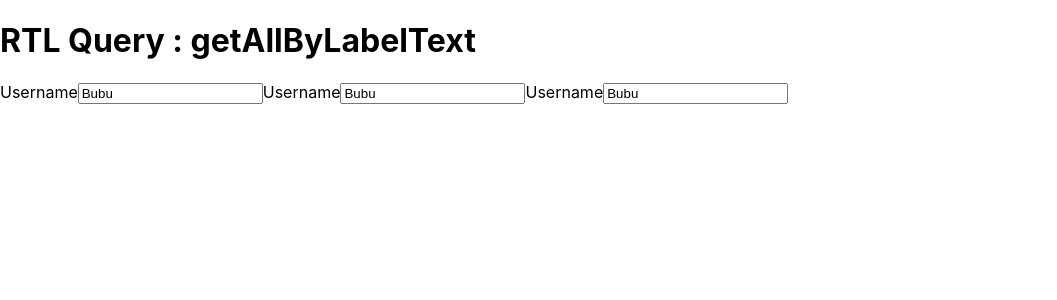
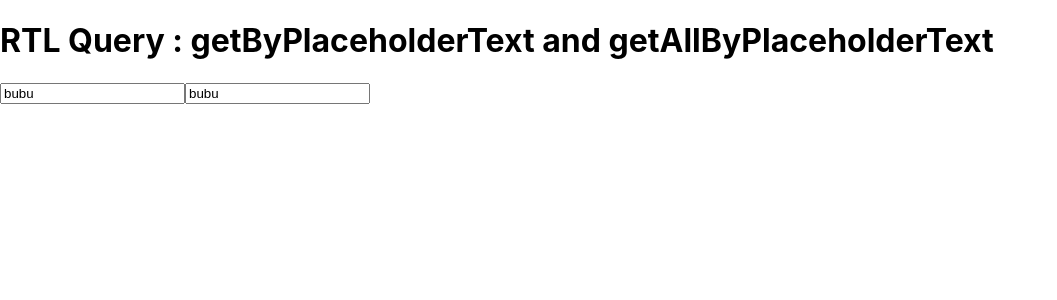
Before and after one commit to swarnabha-dutta/testing-blog-app, a React (Create React App) app: page / in a window 1280 px wide. Shown: the top 300 px of the page, without its empty margins (0-1057 px from the left). Built offline with nearby package versions, Linux system fonts and the light colour scheme.

Commit message:
learn getByPlaceholderText and getAllByPlaceholderText

```diff
--- a/src/App.js
+++ b/src/App.js
@@ -3,17 +3,10 @@ import './App';
 const App = () => {
   return (
     <div className='Ap'>
-      <h1>RTL Query : getAllByLabelText</h1>
-      <label htmlFor='user-name1'>Username</label>
-      <input type='text' id='user-name1' defaultValue={'Bubu'} />
+      <h1>RTL Query :  getByPlaceholderText and getAllByPlaceholderText</h1>
 
-
-      <label htmlFor='user-name2'>Username</label>
-      <input type='text' id='user-name2' defaultValue={'Bubu'} />
-
-
-      <label htmlFor='user-name3'>Username</label>
-      <input type='text' id='user-name3' defaultValue={'Bubu'} />
+      <input type='text' placeholder='enter username' defaultValue={'bubu'} />
+      <input type='text' placeholder='enter username' defaultValue={'bubu'} />
     </div>
   )
 }
```
Also changed, not shown: 1 other file (tests, documents, lock files or other folders).
